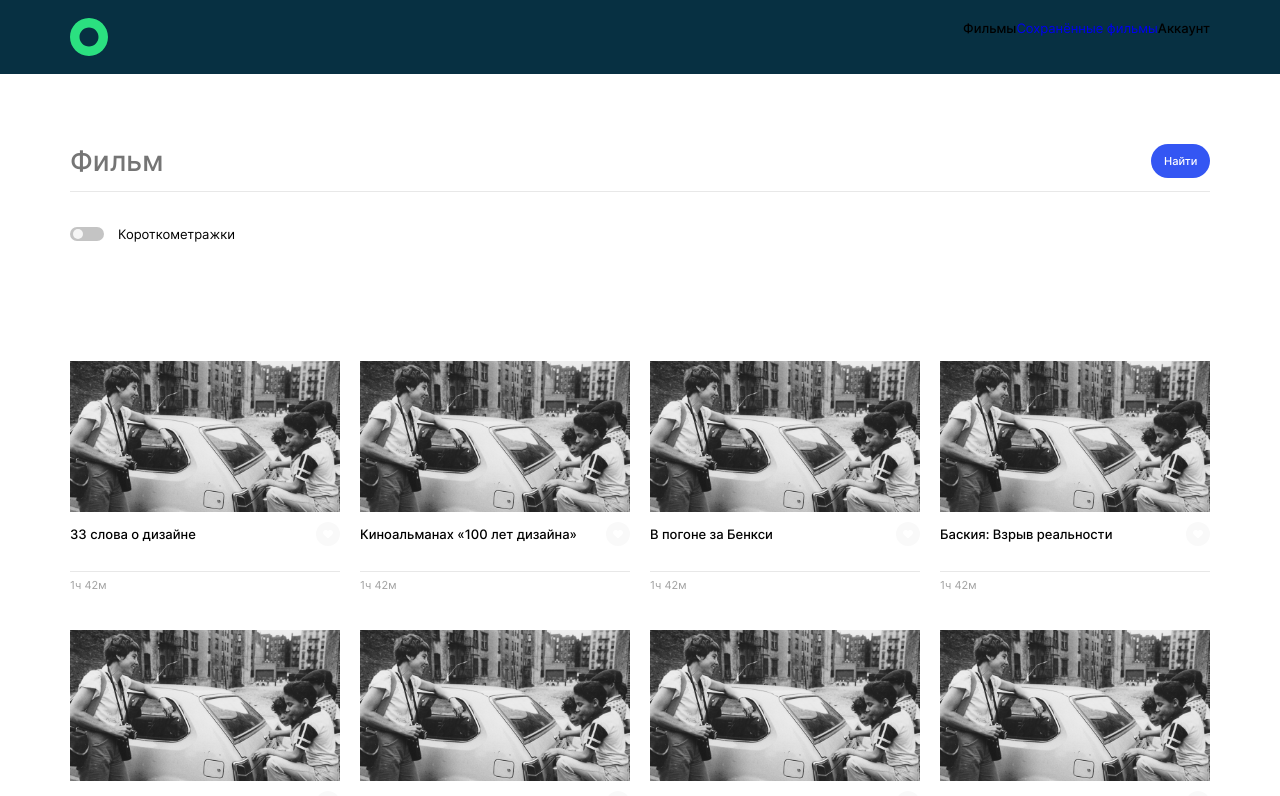
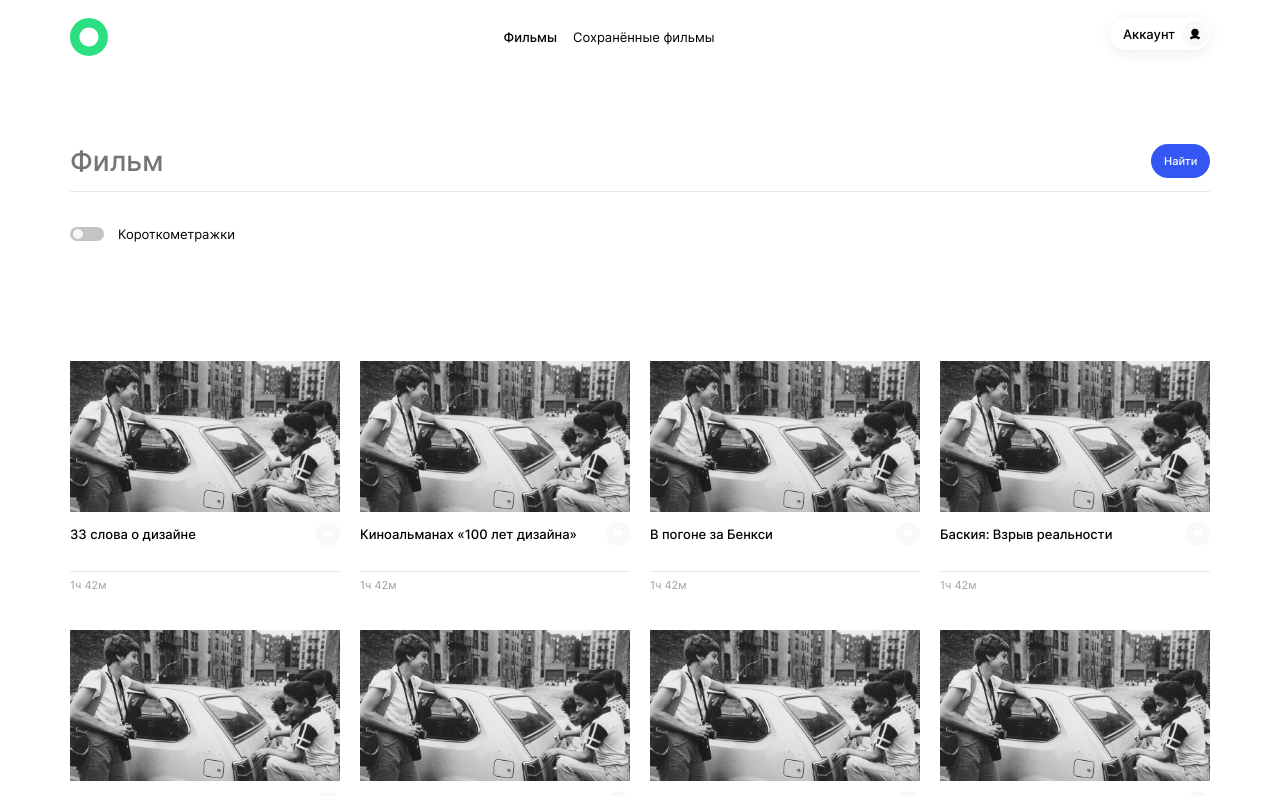
Before and after one commit to Alena-Nikolaevna/movies-explorer-frontend, a React (Create React App) app: page /movies in a window 1280 px wide. Shown: the top 796 px of the page. Built offline with nearby package versions, Linux system fonts and the light colour scheme.

Commit message:
Вёрстка

```diff
--- a/src/components/Header/Header.css
+++ b/src/components/Header/Header.css
@@ -7,11 +7,6 @@
     padding: 18px 70px;
     justify-content: space-between;
     position: relative;
-}
-
-
-.header-white {
-    background-color: #fff;
 }
 
 .header-green {
@@ -91,17 +86,16 @@
     }
 }
 
-/*///////////////////////////////////////
-//////////////////////////
-//////////////////////////////////*/
+/*///////////////////////////////////////*/
 
 .header__container-authorized {
-
+    display: flex;
+    align-items: center;
 }
 
 .header__movies {
     color: #000;
-    text-align: right;
+    text-align: center;
     font-size: 13px;
     font-style: normal;
     font-weight: 500;
@@ -109,8 +103,14 @@
     text-decoration: none;
 }
 
+.header__movies:hover {
+    opacity: 0.8;
+}
+
 .header__saved-movies {
-    text-align: right;
+    margin-left: 16px;
+    color: #000;
+    text-align: center;
     font-size: 13px;
     font-style: normal;
     font-weight: 400;
@@ -118,11 +118,42 @@
     text-decoration: none;
 }
 
-.header__profile {
+.header__saved-movies:hover {
+    opacity: 0.8;
+}
+
+.header__account {
+    width: 100px;
+    height: 32px;
     color: #000;
     font-size: 13px;
     font-style: normal;
     font-weight: 500;
     line-height: 12px;
     text-decoration: none;
+    border-radius: 40px;
+    box-shadow: 0px 3px 14px 0px rgba(0, 0, 0, 0.08);
 }
+
+.header__account:hover {
+    opacity: 0.8;
+}
+
+.header__account-text {
+    display: flex;
+    margin: 9.5px 0 9.5px 11px;
+    justify-content: center;
+}
+
+.header__account-icon {
+    width: 26px;
+    height: 26px;
+    margin-top: -7px;
+    margin-left: 7px;
+    background-image: url("../../images/icon-account.svg");
+    background-repeat: no-repeat;
+    object-fit: cover;
+    border-radius: 50%;
+    background-color: #f9f9f9;
+    background-position: center;
+}
--- a/src/components/Header/Header.js
+++ b/src/components/Header/Header.js
@@ -4,14 +4,14 @@ import { Link } from "react-router-dom";
 import { useLocation } from "react-router-dom";
 // import { useState } from "react";
 
-function Header() {
+function Header(props) {
 
     // const [isLoggedIn, setIsLoggedIn] = useState(false);
 
     const { pathname } = useLocation();
 
     return (
-        <header className="header header-green">
+        <header className={props.className}>
             <Link to="/">
                 <div className="header__logo"></div>
             </Link>
@@ -27,15 +27,23 @@ function Header() {
             {
                 pathname === "/movies" ||
                     pathname === "/saved-movies" ||
-                    pathname === "/profile" ? (
-                    <div className="header__container-authorized">
-                        <Link to="/movies" className="header__movies">Фильмы</Link>
-                        <Link to="/saved-movies" className="header__saved-movies">Сохранённые фильмы</Link>
-                        <Link to="/" className="header__profile">Аккаунт</Link>
-                    </div>
-                ) : (
-                    ""
-                )
+                    pathname === "/profile" ?
+                    (
+                        <>
+                            <nav className="header__container-authorized">
+                                <Link to="/movies" className="header__movies">Фильмы</Link>
+                                <Link to="/saved-movies" className="header__saved-movies">Сохранённые фильмы</Link>
+                            </nav>
+
+                            <Link className="header__account" to="/profile">
+                                <p className="header__account-text">Аккаунт
+                                    <div className="header__account-icon"></div>
+                                </p>
+                            </Link>
+                        </>
+                    ) : (
+                        ""
+                    )
             }
         </header >
     );
--- a/src/components/Main/Main.js
+++ b/src/components/Main/Main.js
@@ -14,7 +14,7 @@ import Header from "../Header/Header";
 function Main() {
   return (
     <>
-    <Header />
+    <Header className="header header-green" />
       <main className="main">
         <Promo />
         <NavTab />
--- a/src/components/Movies/Movies.js
+++ b/src/components/Movies/Movies.js
@@ -12,7 +12,7 @@ function Movies() {
 
   return (
     <>
-      <Header />
+      <Header className="header" />
       <main className="movies">
         <SearchForm />
         <MoviesCardList cards={moviesCards} />
--- a/src/components/Profile/Profile.js
+++ b/src/components/Profile/Profile.js
@@ -26,7 +26,7 @@ function Profile() {
   return (
     <>
 
-      <Header />
+      <Header className="header" />
       <section className="profile">
 
         <h2 className="profile-heading">Привет, Виталий!</h2>
@@ -44,6 +44,7 @@ function Profile() {
               value={name || ''}
               onChange={handleChangeName}
               required
+              autocomplete="off"
             />
           </label>
 
@@ -57,6 +58,7 @@ function Profile() {
               value={email || ''}
               onChange={handleChangeEmail}
               required
+              autocomplete="off"
             />
           </label>
 
--- a/src/components/SavedMovies/SavedMovies.js
+++ b/src/components/SavedMovies/SavedMovies.js
@@ -10,7 +10,7 @@ import savedMoviesCards from "../../utils/SavedMoviesCards";
 function SavedMovies() {
   return (
     <>
-      <Header />
+      <Header className="header" />
       <main className="savedmovies">
         <SearchForm />
         <MoviesCardList cards={savedMoviesCards} />
```
Also changed, not shown: src/components/Probnay/pr.js (added, +38 -0 lines), src/images/icon-account.svg (added).
